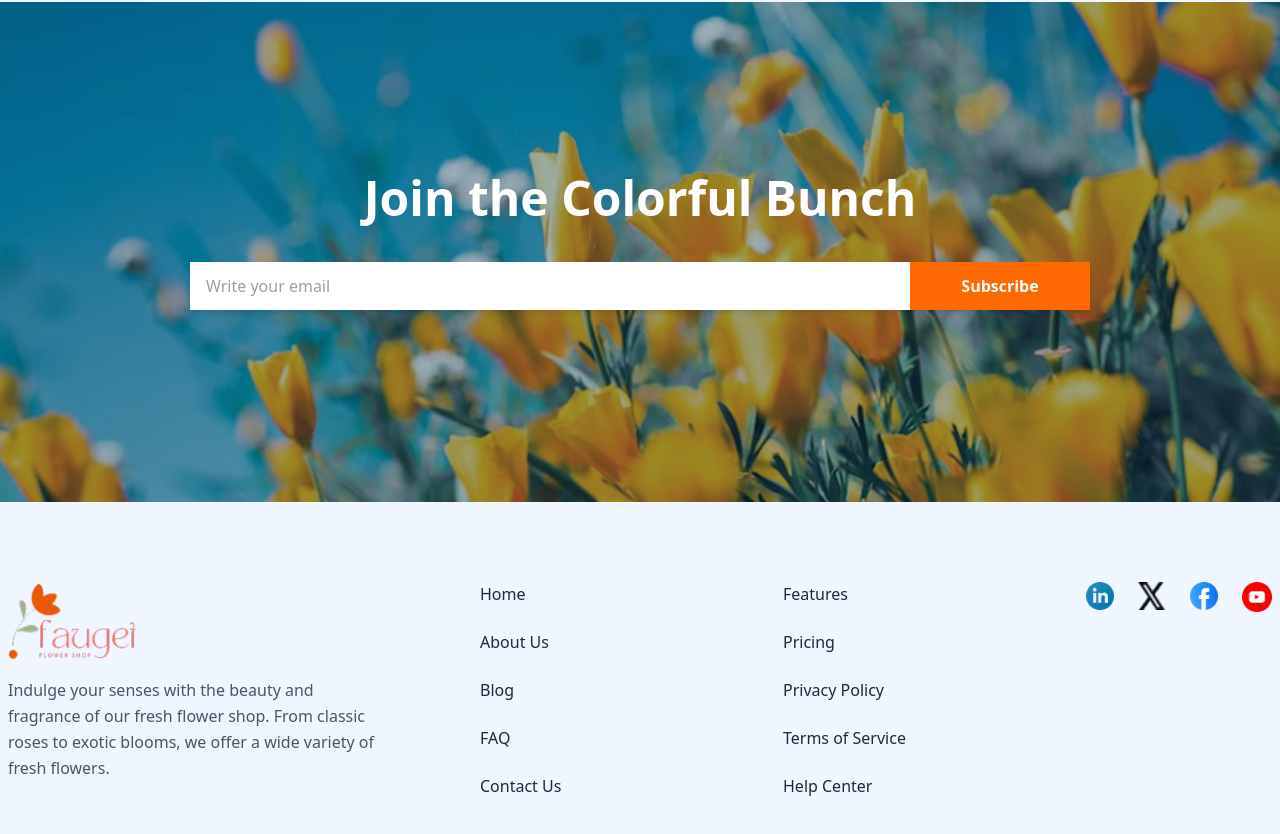
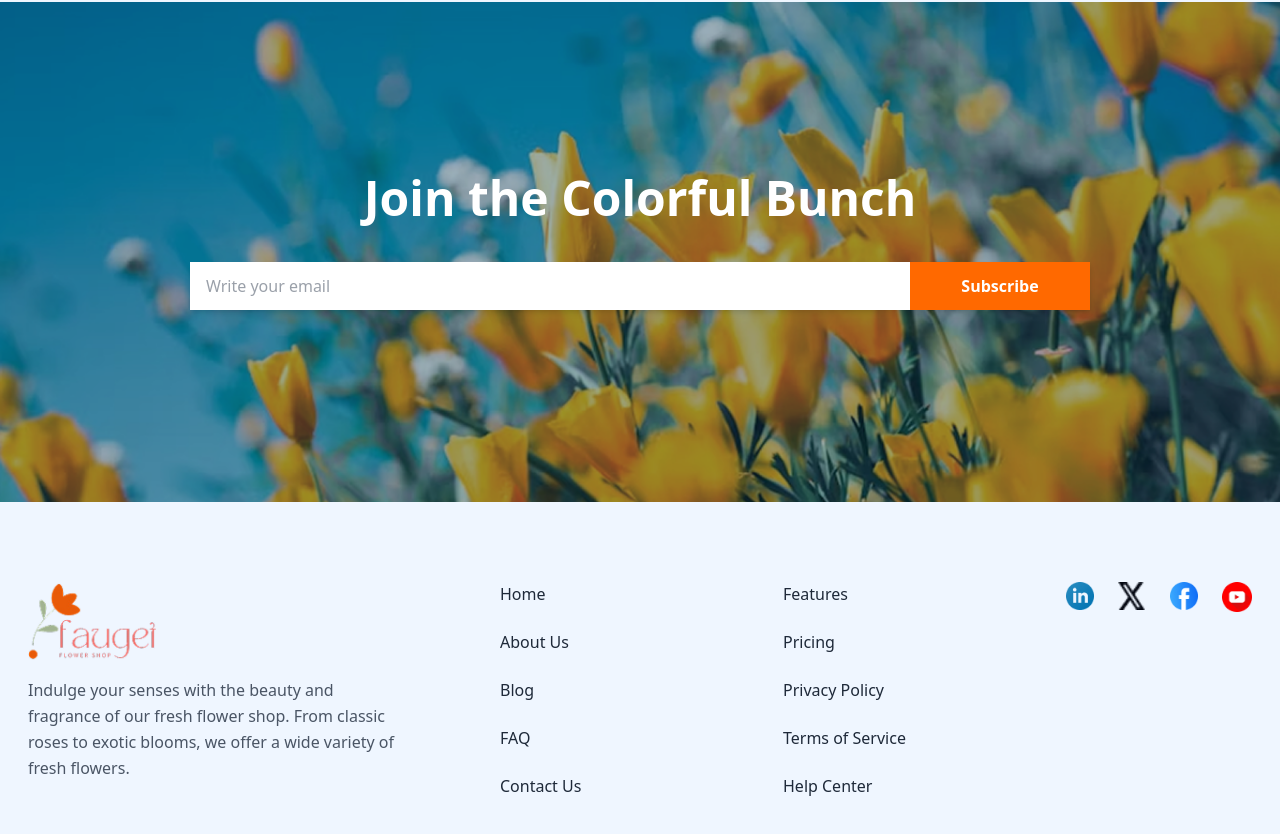
Before and after one commit to khairul-bx1/Flower-Market, a plain HTML site: page index.html in a window 1280 px wide. Shown: the part 3418-4252 px from the top of the page. Drawn offline with nearby package versions, Linux system fonts and the light colour scheme.

Commit message:
update footer section

```diff
--- a/index.html
+++ b/index.html
@@ -391,7 +391,7 @@
 
         <footer class="py-20">
             <div
-                class="max-w-[1280px] mx-auto px-2 flex flex-col md:flex-row justify-between md:gap-0.5 gap-5">
+                class="max-w-[1280px] mx-auto px-7 flex flex-col md:flex-row justify-between md:gap-0.5 gap-7">
 
                 <div class="flex- space-y-4">
                     <img src="images/logo.png" alt="Logo" class="w-32">
```
